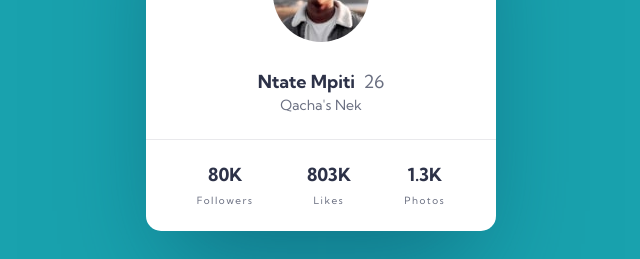
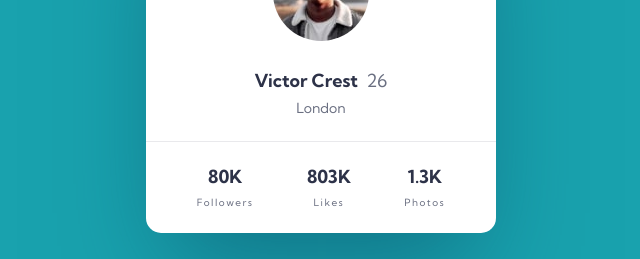
Before and after one commit to md5dalton/profile-card, a Next.js app: page / in a window 1280 px wide. Shown: the part 360-619 px from the top of the page, without its empty margins (319-959 px from the left). Built offline with nearby package versions, Linux system fonts and the light colour scheme.

Commit message:
Update index.js

```diff
--- a/pages/index.js
+++ b/pages/index.js
@@ -10,7 +10,7 @@ const font = Kumbh_Sans({
 const Stat  = ({ count, name }) => (
     <li className="stat">
         <h2 className="text-bold count">{count}</h2>
-        <span className="text-small stat-name">{name}</span>
+        <div className="text-small stat-name">{name}</div>
     </li>
 )
 
@@ -35,10 +35,10 @@ export default function Home() {
             />
             <div className="details">
                 <div className="name">
-                    <h1 className="text-bold">Ntate Mpiti</h1>
-                    <span>26</span>
+                    <h1 className="text-bold">Victor Crest</h1>
+                    <div>26</div>
                 </div>
-                <span className="text-medium city">Qacha's Nek</span>
+                <div className="text-medium city">London</div>
             </div>
             <ul className="stats" role="list">
                 <Stat name="followers" count="80k" />
```
